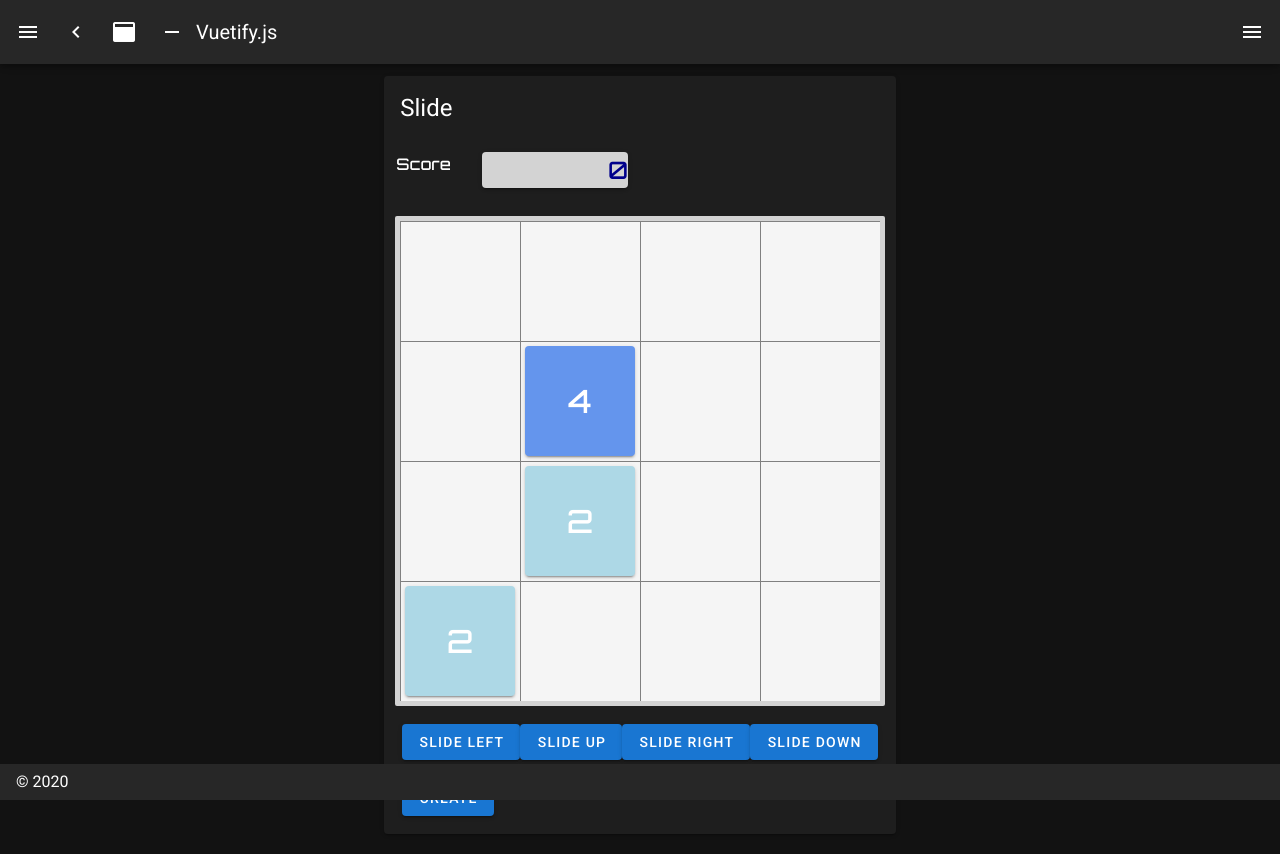
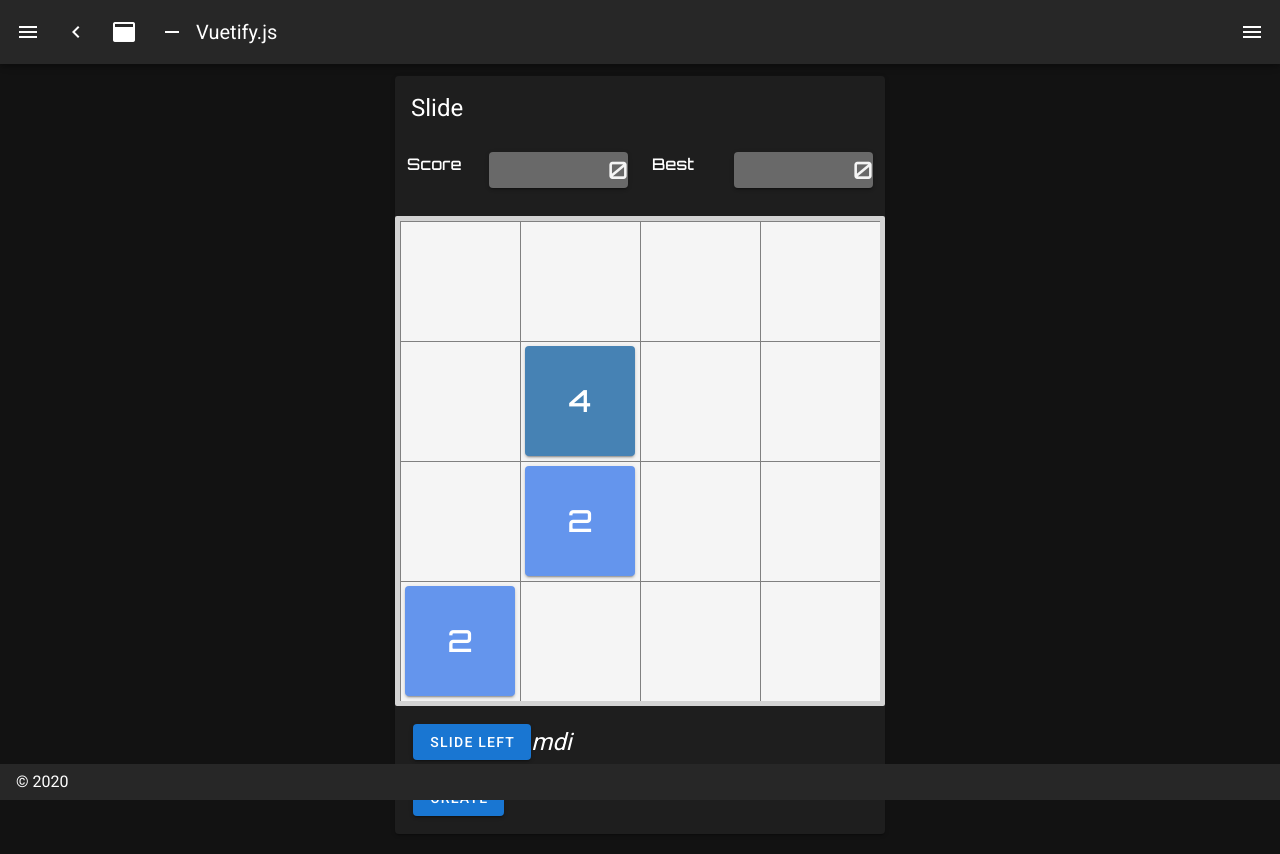
Before and after one commit to add-harris/2048-game, a Nuxt app: page / in a window 1280 px wide. Shown: the top 854 px of the page. Built offline with nearby package versions, Linux system fonts and the light colour scheme.

Commit message:
variable font sizes for card values done

```diff
--- a/components/Card.vue
+++ b/components/Card.vue
@@ -1,7 +1,7 @@
 <template>
 
-  <v-card class="sliding-card sliding-card-adjust justify-center" v-bind:style="computedStyles" ref="cardRef">
-    <p class="center">{{value}}</p>
+  <v-card class="sliding-card sliding-card-adjust justify-center" :style="computedCardStyles" ref="cardRef">
+    <p :class="computedValueClass">{{value}}</p>
   </v-card>
 
 </template>
@@ -22,31 +22,48 @@
     data() {
       return {
         colors: {
-          "2": '#ADD8E6',
-          "4": '#6495ED',
+          "2": '#6495ED',
+          "4": '#4682B4',
           "8": '#5F9EA0',
-          "16": '#FF7F50',
-          "32": '#FF8C00',
-          "64": '#8FBC8F',
-          "128": '#483D8B',
-          "256": '#3CB371',
-          "512": '#32CD32',
-          "1024": '#D2691E',
-          "2048": '#CD5C5C',
-          "4096": '#B22222',
+          "16": '#8FBC8F',
+          "32": '#3CB371',
+          "64": '#2E8B57',
+          "128": '#FF7F50',
+          "256": '#FF8C00',
+          "512": '#D2691E',
+          "1024": '#CD5C5C',
+          "2048": '#B22222',
+          "4096": '#8B0000',
+        },
+        sizes: {
+          "4": "value-size-lg",
+          "5": "value-size-md",
+          "6": "value-size-sm",
+          "7": "value-size-xs"
         }
       }
     },
     computed: {
-      computedStyles() {
+      computedCardStyles() {
         const style = {
           top: (this.initTop * this.viewPortRatio) + 'px',
           left: (this.initLeft * this.viewPortRatio) + 'px',
-          "background-color": this.colors[`${this.value}`] || '#8B0000' // return color or default
+          "background-color": this.colors[`${this.value}`] || '#483D8B' // return color or default if undefined
         }
         if (!this.transitionEnabled) style.transition = 'none'
         return style
+      },
+
+      computedValueClass() {
+
+        let valueLength = this.value.toString().length
+
+        let sizeClass = valueLength <= 4 ? 'value-size-lg' : this.sizes[valueLength] || 'value-size-xs'
+
+        return `center ${sizeClass}`
+
       }
+
     }
 
   }
@@ -75,9 +92,22 @@
       margin: 5px;
     }
 
-    .center {
+    .value-size-lg {
       font-size: 1.3em
     }
+
+    .value-size-md {
+      font-size: 1.05em
+    }
+
+    .value-size-sm {
+      font-size: 0.85em
+    }
+
+    .value-size-xs {
+      font-size: 0.7em
+    }
+
   }
 
   @media screen and (min-width: 521px) {
@@ -87,9 +117,22 @@
       margin: 5px;
     }
 
-    .center {
-      font-size: 2em
+    .value-size-lg {
+      font-size: 1.9em
     }
+
+    .value-size-md {
+      font-size: 1.55em
+    }
+
+    .value-size-sm {
+      font-size: 1.35em
+    }
+
+    .value-size-xs {
+      font-size: 1.2em
+    }
+
   }
 
 </style>
--- a/components/Score.vue
+++ b/components/Score.vue
@@ -10,11 +10,11 @@
         <v-card light class="score-card"><p class="score-digits">{{currentScore}}</p></v-card>
       </v-col>
 
-<!--      <v-col cols="4" md="2" ><p class="score-label">Best</p></v-col>-->
+      <v-col cols="4" md="2" ><p class="score-label">Best</p></v-col>
 
-<!--      <v-col cols="8" md="4">-->
-<!--        <v-card light class="score-card"><p class="score-digits">{{bestScore}}</p></v-card>-->
-<!--      </v-col>-->
+      <v-col cols="8" md="4">
+        <v-card light class="score-card"><p class="score-digits">{{bestScore}}</p></v-card>
+      </v-col>
 
     </v-row>
 
@@ -41,8 +41,8 @@
   }
 
   .score-card {
-    background-color: lightgrey !important;
-    color: darkblue !important;
+    background-color: dimgray !important;
+    color: whitesmoke !important;
   }
 
   .score-digits {
--- a/package.json
+++ b/package.json
@@ -15,6 +15,7 @@
     "@nuxtjs/axios": "^5.3.6",
     "@nuxtjs/pwa": "^3.0.0-0",
     "lodash": "^4.17.15",
+    "material-design-icons": "^3.0.1",
     "nuxt": "^2.0.0"
   },
   "devDependencies": {
--- a/pages/index.vue
+++ b/pages/index.vue
@@ -44,9 +44,7 @@
                 <div style="margin: 10px">
 
                   <v-btn color="primary" @click="runSequence('left')">Slide Left</v-btn>
-                  <v-btn color="primary" @click="runSequence('up')">Slide Up</v-btn>
-                  <v-btn color="primary" @click="runSequence('right')">Slide Right</v-btn>
-                  <v-btn color="primary" @click="runSequence('down')">Slide Down</v-btn>
+                  <v-icon>mdi</v-icon>
 
 <!--                  unable to get vue html based event listeners to work so used traditional js-->
 <!--                  <input value="input" type="button" :keyup.space="print()" >-->
```
Also changed, not shown: 2 other files (tests, documents, lock files or other folders).
